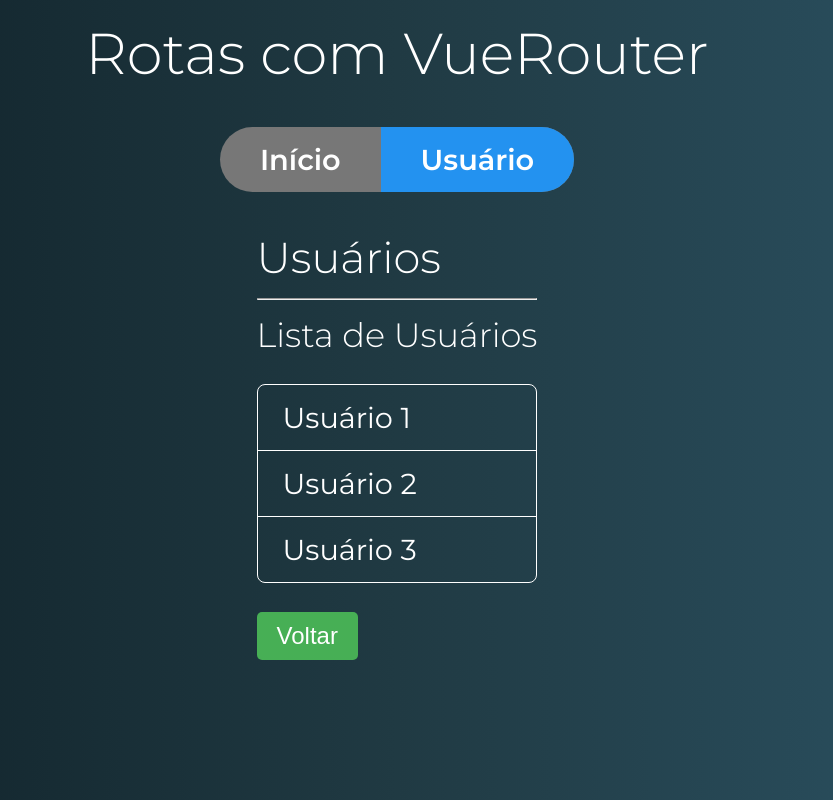
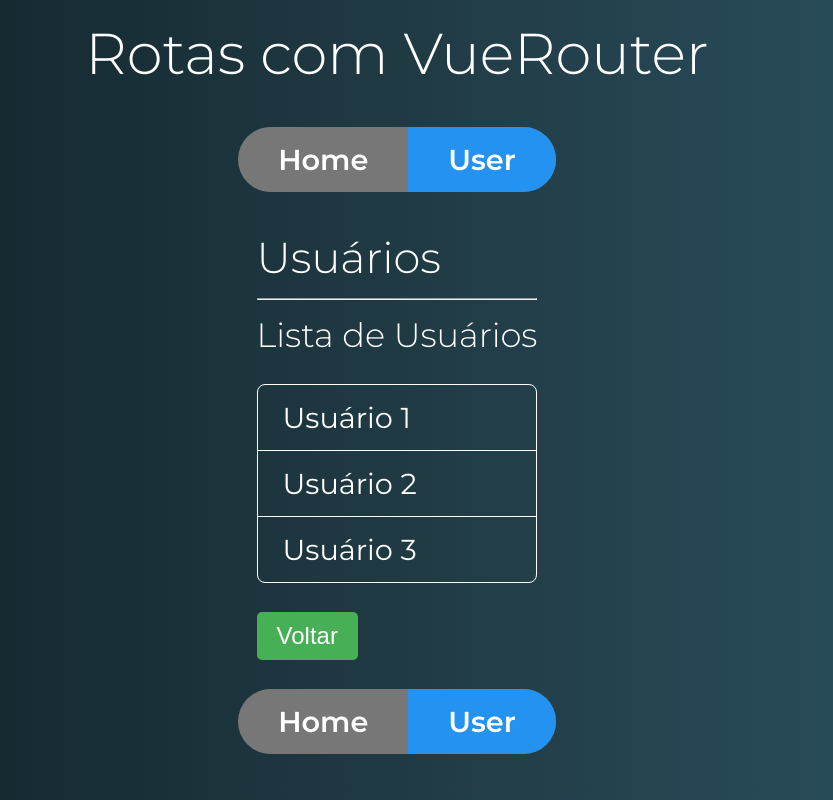
Before and after one commit to dimascapelari/rotas-exercicios, a Vue app: page /usuario in a window 1280 px wide. Shown: the whole page, without its empty margins (243-1076 px from the left). Built offline with nearby package versions, Linux system fonts and the light colour scheme.

Commit message:
266 - router views nomeados

```diff
--- a/src/App.vue
+++ b/src/App.vue
@@ -1,17 +1,15 @@
 <template>
   <div id="app">
     <h1>Rotas com VueRouter</h1>
-    <Menu />
+    <!-- <Menu /> -->
+    <router-view name="menu"></router-view>
     <router-view />
+    <router-view name="menuInferior"></router-view>
   </div>
 </template>
 
 <script>
-import Menu from "./components/template/Menu.vue";
-
-export default {
-  components: { Menu },
-};
+export default {};
 </script>
 
 <style>
--- /dev/null
+++ b/src/components/template/MenuAlt.vue
@@ -0,0 +1,19 @@
+<template>
+  <nav class="menu">
+    <ul>
+      <router-link to="/" tag="li" active-class="active" exact>
+        <a>Home</a></router-link
+      >
+      <router-link to="/usuario" tag="li" active-class="active">
+        <a>User</a></router-link
+      >
+    </ul>
+  </nav>
+</template>
+
+<script>
+export default {};
+</script>
+
+<style>
+</style>
--- a/src/router.js
+++ b/src/router.js
@@ -1,6 +1,8 @@
 import Vue from 'vue'
 import Router from 'vue-router'
 import Inicio from './components/Inicio'
+import Menu from "./components/template/Menu.vue";
+import MenuAlt from "./components/template/MenuAlt.vue";
 import Usuario from './components/usuario/Usuario'
 import UsuarioLista from './components/usuario/UsuarioLista'
 import UsuarioDetalhe from './components/usuario/UsuarioDetalhe'
@@ -14,10 +16,19 @@ export default new Router({
     routes: [{
         name: "inicio",
         path: '/',
-        component: Inicio
+        // component: Inicio
+        components: {
+            default: Inicio,
+            menu: Menu
+        }
     }, {
         path: '/usuario',
-        component: Usuario,
+        // component: Usuario,
+        components: {
+            default: Usuario,
+            menu: MenuAlt,
+            menuInferior: MenuAlt
+        },
         props: true,
         children: [
             { path: '', component: UsuarioLista },
```
